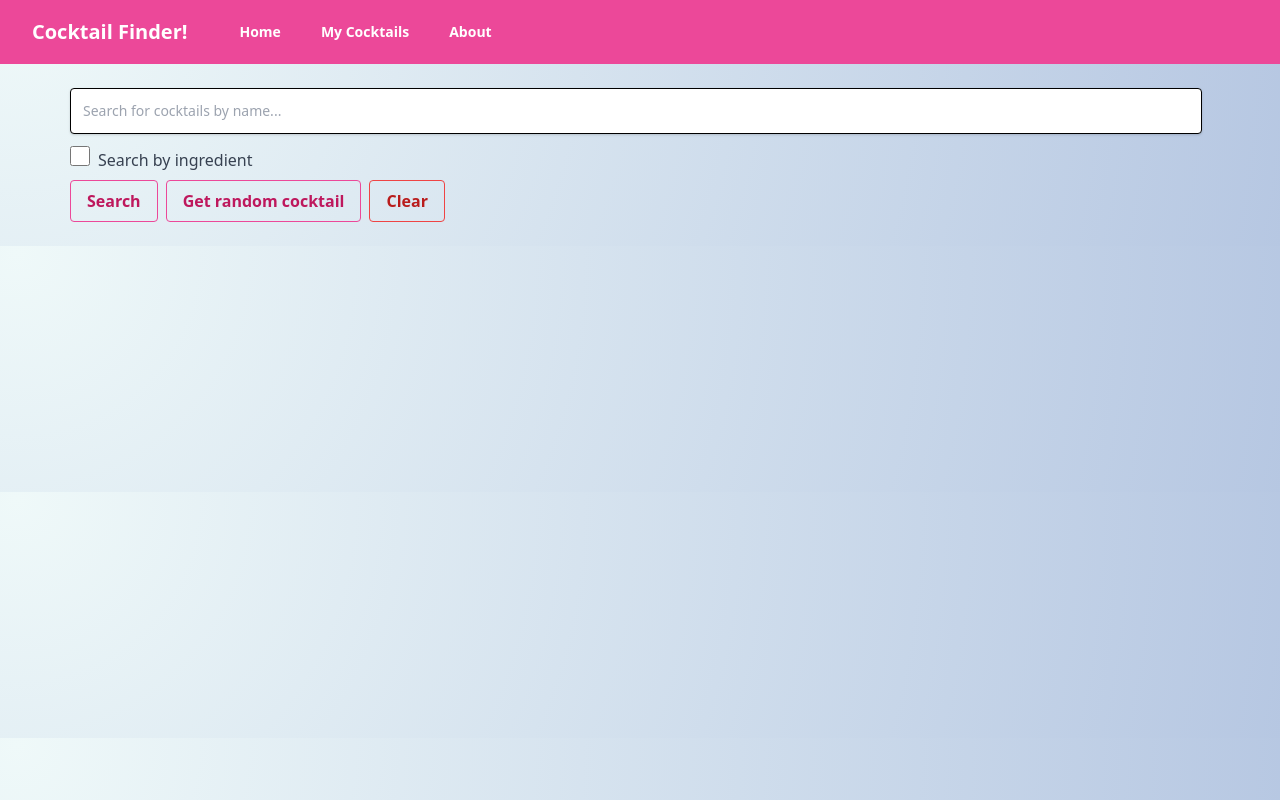
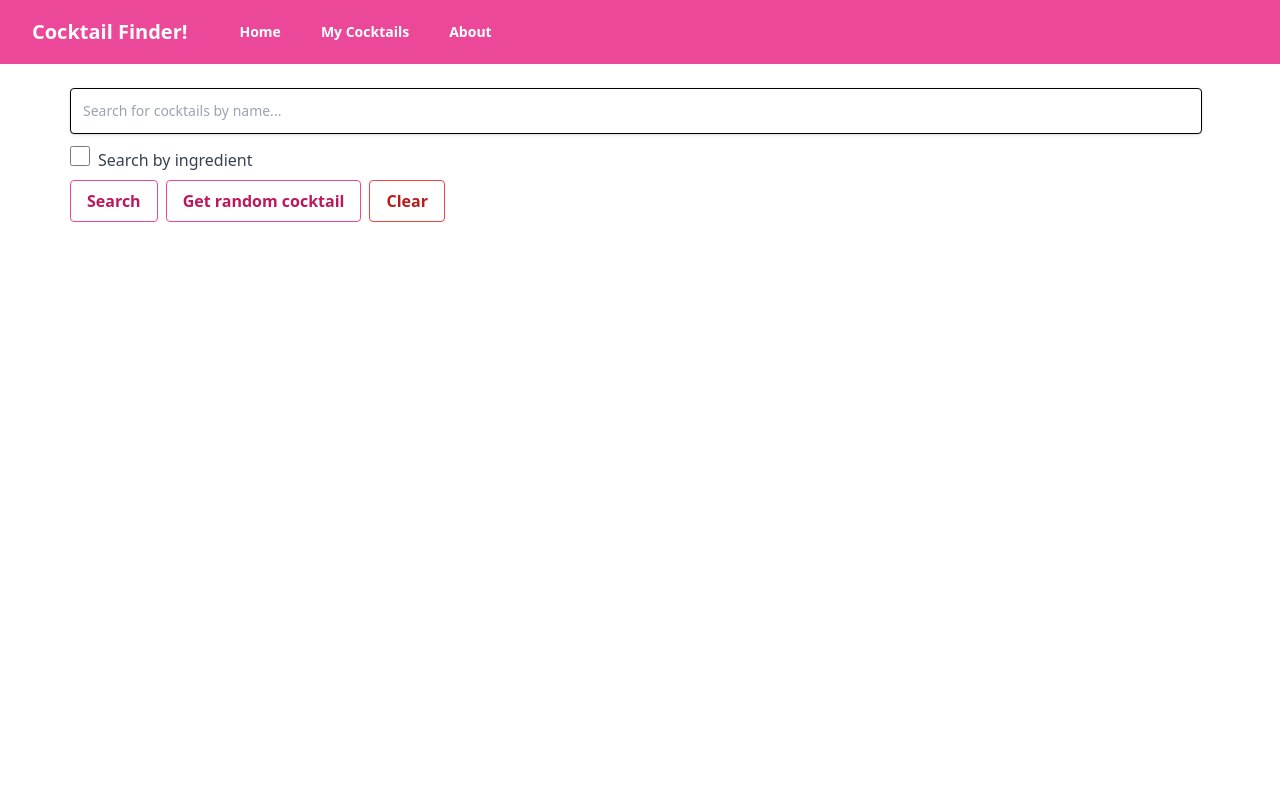
Before and after one commit to cladwithstars/cocktails, a React (Create React App) app: page / in a window 1280 px wide. Built offline with nearby package versions, Linux system fonts and the light colour scheme; no server answers.

Commit message:
style fix

```diff
--- a/src/App.css
+++ b/src/App.css
@@ -15,11 +15,11 @@ html,
 body {
   overflow-x: hidden;
   max-width: 100%;
-  background-image: radial-gradient(
+  /* background-image: radial-gradient(
     circle farthest-corner at 1.3% 2.8%,
     rgba(239, 249, 249, 1) 0%,
     rgba(182, 199, 226, 1) 100.2%
-  );
+  ); */
 }
 body {
   position: relative;
```
